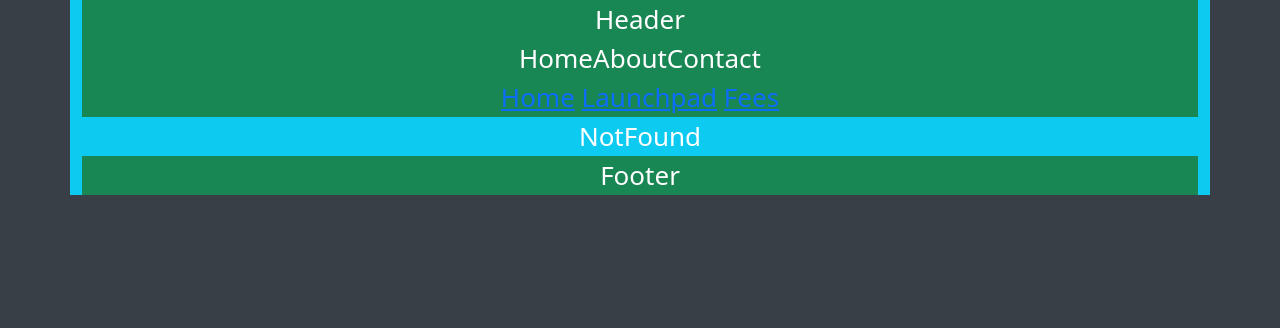
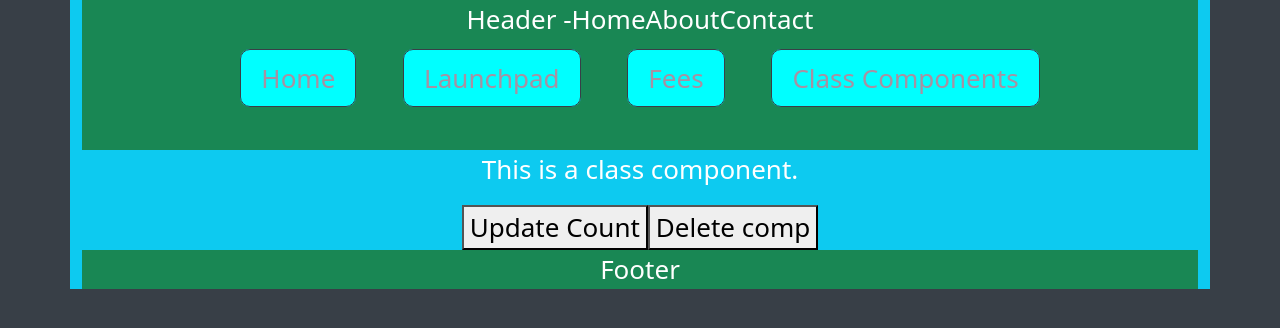
Before and after one commit to deepak104080/ns_splunk_react_intro, a React (Create React App) app: page /classcompdetail in a window 1280 px wide. Shown: the top 328 px of the page. Built offline with nearby package versions, Linux system fonts and the light colour scheme; the HTML template or start-up script is replaced by a standard one.

Commit message:
2nd Feb 2022

```diff
--- a/src/App.js
+++ b/src/App.js
@@ -9,6 +9,7 @@ import Launchpad from './Launchpad';
 import Fees from './Fees';
 import {Container} from 'react-bootstrap';
 import NotFound from './NotFound';
+import ClassCompDetail from './ClassCompDetail';
 
 function App() {
     const menu1 = 'Home';
@@ -29,6 +30,7 @@ function App() {
                         <Route path="/launchpad" element={<Launchpad />}/>
                         <Route path="/fees" element={<Fees />}/>
                         <Route path="/home" element={<Main companyName = {companyname}/>}/>
+                        <Route path="/classcompdetail" element= {<ClassCompDetail />} />
                         <Route path="/" element={<Main companyName = {companyname}/>}/>
                         <Route path="*" element={<NotFound/>}/>
                     </Routes>
--- a/src/Childcircle2.js
+++ b/src/Childcircle2.js
@@ -9,7 +9,7 @@ const Childcircle2 = (props) => {
     return (
         <>
             <Button onClick={submitRadius}>Increase Radius by 5</Button>
-            <p>Area = {radiusVal * radiusVal}</p>
+            <p>Diameter = {radiusVal * 2}</p>
         </>
     )
 }
--- a/src/Childcircle3.js
+++ b/src/Childcircle3.js
@@ -9,7 +9,7 @@ const Childcircle3 = (props) => {
     return (
         <>
             <Button onClick={submitRadius}>Increase Radius by 5</Button>
-            <p>Area = {radiusVal * radiusVal}</p>
+            <p>Radius = {radiusVal}</p>
         </>
     )
 }
--- a/src/Childcircle4.js
+++ b/src/Childcircle4.js
@@ -9,7 +9,7 @@ const Childcircle4 = (props) => {
     return (
         <>
             <Button onClick={submitRadius}>Increase Radius by 5</Button>
-            <p>Area = {radiusVal * radiusVal}</p>
+            <p>Square of Radius = {radiusVal * radiusVal}</p>
         </>
     )
 }
--- /dev/null
+++ b/src/ClassCompDetail.js
@@ -0,0 +1,75 @@
+import React from 'react';
+
+class ClassCompDetail extends React.Component  {
+    constructor() {
+        super();
+        console.log('Inside constructor');
+        this.state = {
+            count:1
+        }
+    }
+    updateCount =() => {
+        console.log('updating count');
+        this.setState(
+            {
+                count:this.state.count + 1
+            }
+        )
+        // this.state = {
+        //     count:this.state.count + 1
+        // }
+        // this.forceUpdate();
+    }
+    deletecomp = () => {
+        window.location.href = 'http://localhost:3000/home';
+    }
+    componentDidMount(){
+        console.log('Inside component did mount');
+    }
+    componentDidUpdate(){
+        console.log('Inside Component did update...');
+    }
+    componentWillUnmount() {
+        alert('Component is unmounting...');
+        // debugger;
+        // console.log('Inside Component will unmount ...');
+    }
+    render() {
+        // let abc = 5;
+        console.log('Inside render');
+        return(
+            <>
+                <p>This is a class component.</p>
+                <button onClick={this.updateCount}>Update Count</button>
+                <button onClick={this.deletecomp}>Delete comp</button>
+                {/* <h1>{abc}</h1> */}
+            </>
+        );
+    }
+}
+
+export default ClassCompDetail;
+
+
+//Lifecycle methods - sequence pre-defined functions - need not to be called
+
+// ------------------------------------------------
+// Mounting + Rendering
+// **constructor - first lifecycle method / only first time
+// getDerivedStatefromProps
+// **render - jsx
+// **componentDidMount - just after mount/render
+// ------------------------------------------------
+// Re-Rendering
+// getDerivedStatefromProps
+// shouldComponentUpdate - shallow comparison for state and props - true/false
+// **render
+// getSnapshotBeforeUpdate
+// **componentDidUpdate
+// ------------------------------------------------
+// Unmounting
+// **componentWillUnmount
+// ------------------------------------------------
+// Error Handling
+// getDerivedStateFromError
+// componentDidCatch
--- a/src/Header.js
+++ b/src/Header.js
@@ -1,19 +1,22 @@
 import React from 'react';
-
+import { Link } from "react-router-dom";
 
 const Header = (props) => {
     console.log('Inside Header', props);
     const {menuitem1, menuitem2, menuitem3} = props;
     return(
-        <div className="bg-success">
-            <div>Header</div>
+        <div className="bg-success header-div">
+            <span>Header</span> -
             <span>{menuitem1}</span>
             <span>{menuitem2}</span>
             <span>{menuitem3}</span>
             <br/>
-            <a href="/home">Home</a> {' '}
-            <a href="/launchpad">Launchpad</a>{' '}
-            <a href="/fees">Fees</a>{' '}
+            <div className="header-group">
+                <Link className="header-menu" to="/home">Home</Link> {' '}
+                <Link className="header-menu" to="/launchpad">Launchpad</Link>{' '}
+                <Link className="header-menu" to="/fees">Fees</Link>{' '}
+                <Link className="header-menu" to="/classcompdetail">Class Components</Link>{' '}
+            </div>
         </div>
     );
 }
--- a/src/css/main.css
+++ b/src/css/main.css
@@ -9,3 +9,19 @@
   .font-12 {
     font-size: 12px;
   }
+
+.header-div {
+  min-height: 150px;
+}
+.header-group {
+  margin-top: 20px;
+}
+.header-menu {
+  color: rgba(243, 95, 120, 0.685);
+  border: 1px solid #383f47;
+  background-color: aqua;
+  border-radius: 10px;
+  margin: 30px 20px 10px 20px;
+  text-decoration: none;
+  padding: 10px 20px;
+}
```
